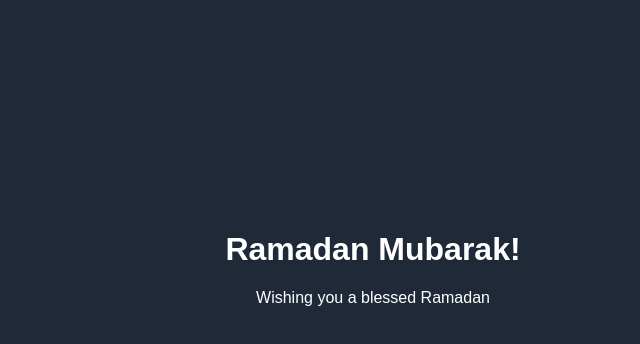
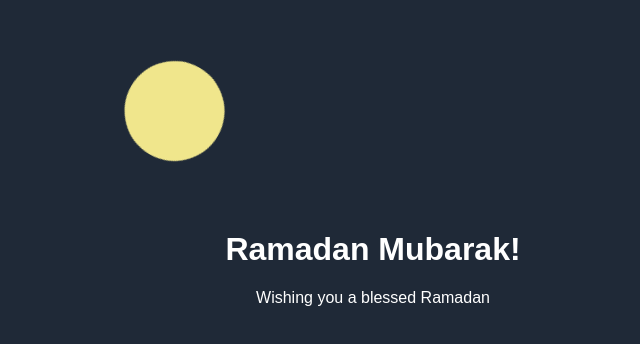
Before and after one commit to Abdoomar2002/moon, a plain HTML site: page index.html in a window 1280 px wide. Shown: the part 134-478 px from the top of the page, without its empty margins (267-907 px from the left). Drawn offline with Linux system fonts and the light colour scheme.

Commit message:
Update and rename moon.html to index.html

```diff
--- a/moon.html
+++ b/index.html
@@ -54,6 +54,12 @@
       <p>Wishing you a blessed Ramadan</p>
     </div>
 
-    <script src="script.js"></script>
+    <script >document.addEventListener("DOMContentLoaded", () => {
+  var moon = document.getElementById("moon");
+  setTimeout(() => {
+    moon.style.opacity = 1;
+  }, 3000);
+});
+</script>
   </body>
 </html>
```
